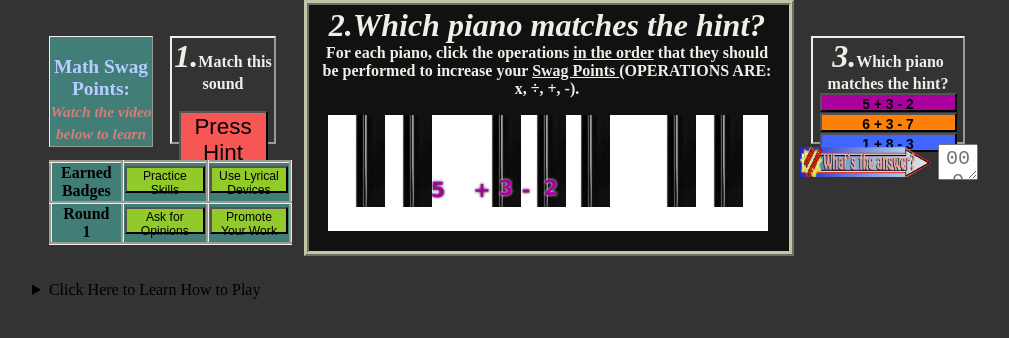
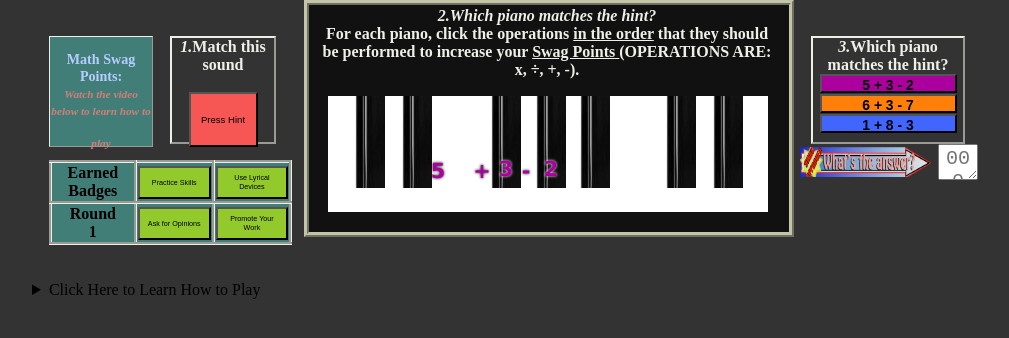
Before and after one commit to pauljr/Edubeats, a plain HTML site: page index.html in a window 1280 px wide. Shown: the whole page, without its empty margins (128-1137 px from the left). Drawn offline with nearby package versions, Linux system fonts and the light colour scheme.

Commit message:
Edubeats
Interconnecting Literacy Activities with Music:  The Bridge Between
Math and English Literacy Skills

```diff
--- a/index.html
+++ b/index.html
@@ -137,7 +137,7 @@
                 width:102px;
                 height:109px;
                 margin-left:17px;
-                font-size:110%;
+                font-size:80%;
                 float:left;
                 vertical-align:center;
                 border: 1px outset #EFEFE7;
@@ -179,9 +179,9 @@
                 color:#4066FF;
             }
             #hint {
-                width:89px;
+                width:69px;
                 height:55px;
-                font-size:140%;
+                font-size:60%;
                 background-color:#F65754; /*pink*/
             }
             .pointRow {
@@ -257,12 +257,12 @@
                 background-repeat:no-repeat;
             }
             .numberSize {
-                font-size:200%;
+                font-size:100%;
             }
             .getPoint {
                 width:100%;
-                height:27px;
-                font-size:76%;
+                height:33px;
+                font-size:45%;
                 background-color:#92C92B;
             }
             .answer {
```
